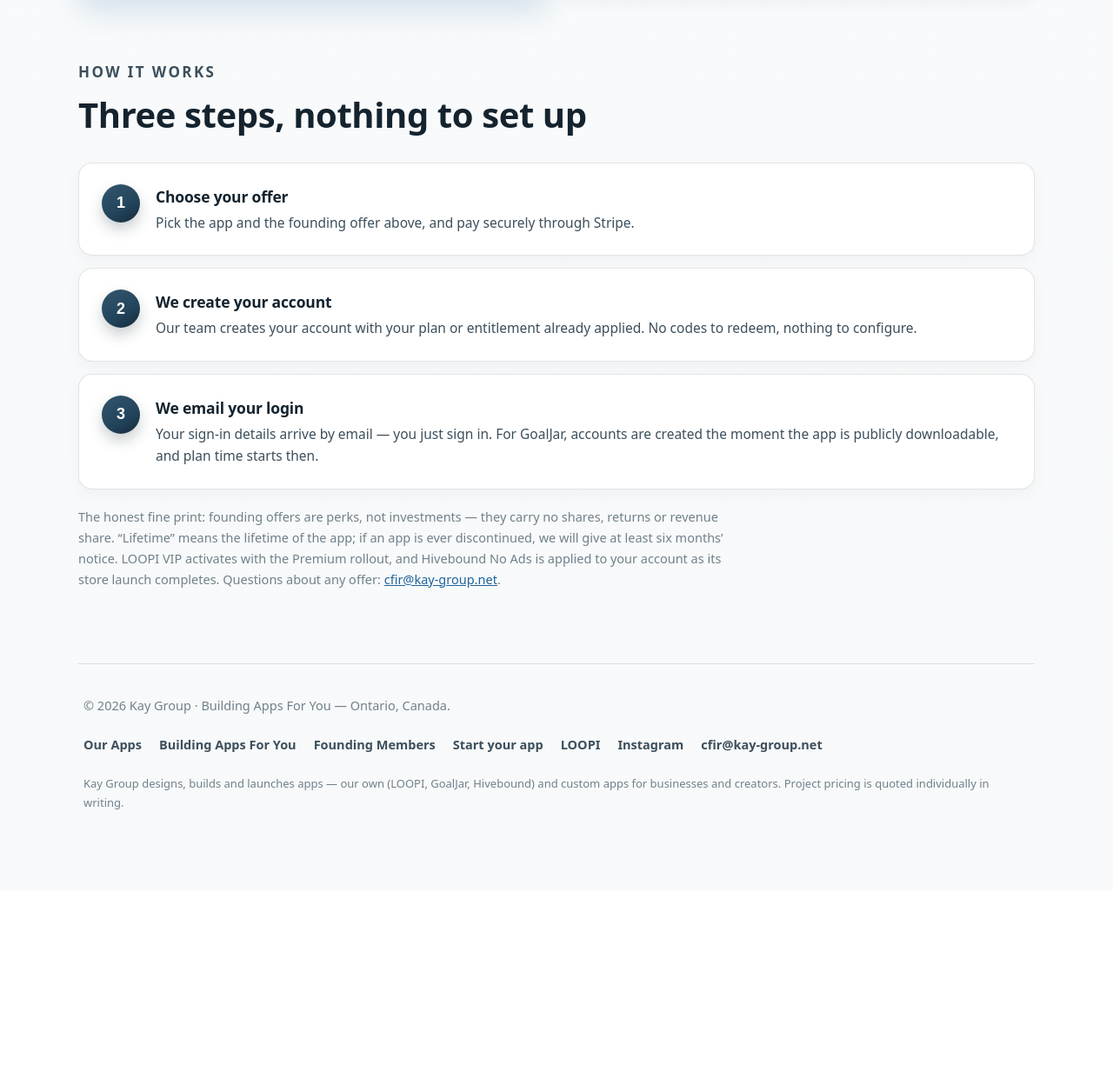
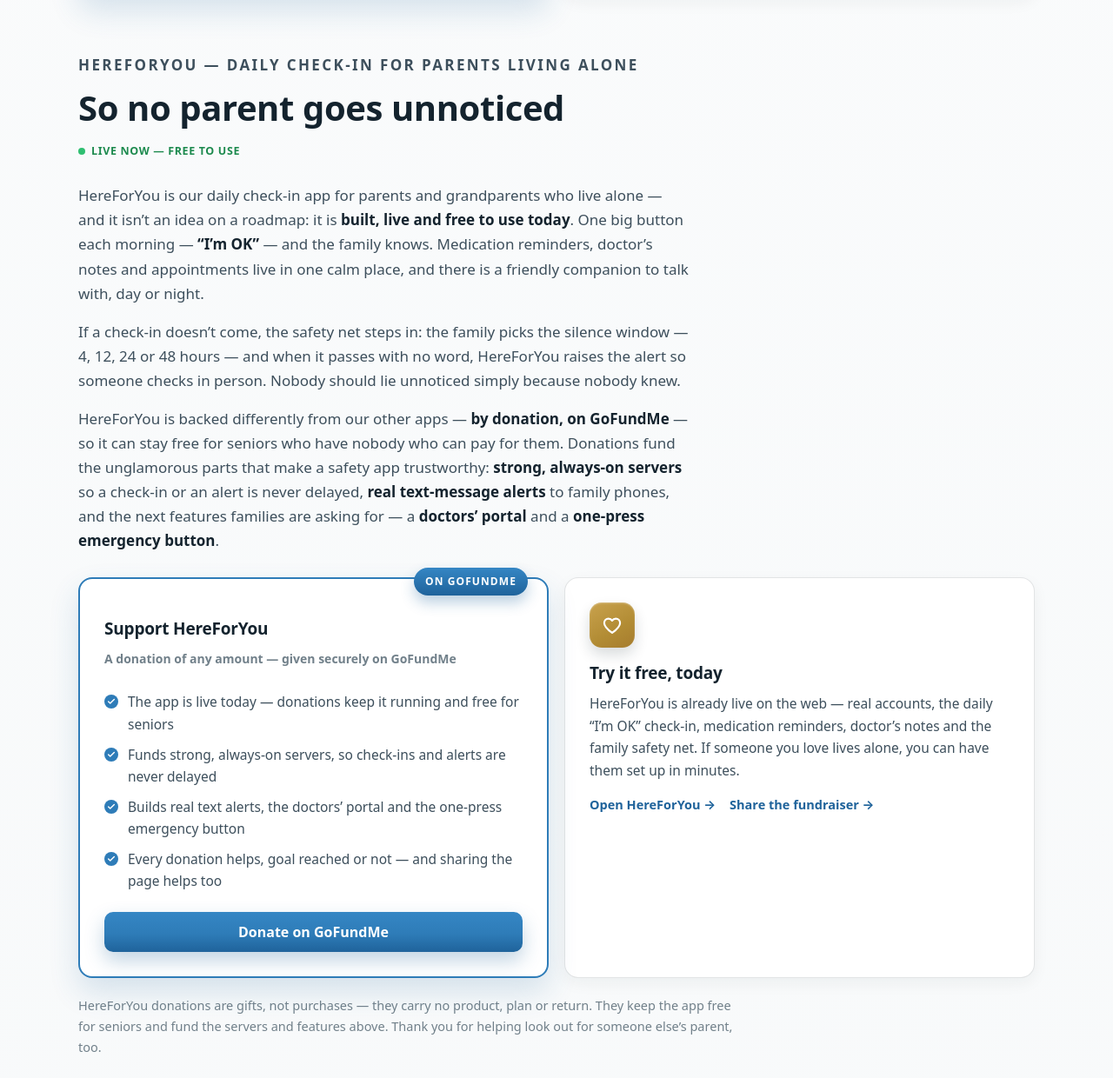
Before and after one commit to KayAviv/loopi-website, a plain HTML site: page founding.html in a window 1280 px wide. Shown: the part 5720-6960 px from the top of the page at 87% size. Before the commit the page ends 6744 px from the top, so only its background shows below. Drawn offline with Linux system fonts and the light colour scheme; a web font is replaced by a local one.

Commit message:
Add HereForYou section with GoFundMe link (founding page + homepage)

```diff
--- a/founding.html
+++ b/founding.html
@@ -3,7 +3,7 @@
 <head>
 <meta charset="UTF-8">
 <meta name="viewport" content="width=device-width, initial-scale=1.0">
-<title>Founding Members — Kay Group | Back LOOPI, GoalJar &amp; Hivebound</title>
+<title>Founding Members — Kay Group | Back LOOPI, GoalJar, Hivebound &amp; HereForYou</title>
 <meta name="description" content="Become a founding member of Kay Group's own apps: GoalJar Premium for two years or for life, LOOPI VIP for life, and Hivebound ad-free forever. We create your account with your plan already applied.">
 <meta name="robots" content="index, follow">
 <link rel="canonical" href="https://www.kay-group.net/founding.html">
@@ -265,6 +265,44 @@
     </div>
   </section>
 
+  <!-- ================= HEREFORYOU ================= -->
+  <section class="app-block" id="hereforyou">
+    <div class="sec-head">
+      <p class="kicker">HereForYou — Daily Check-In for Parents Living Alone</p>
+      <h2>So no parent goes unnoticed</h2>
+      <span class="status live"><i></i> Live now — free to use</span>
+    </div>
+    <div class="story-copy">
+      <p>HereForYou is our daily check-in app for parents and grandparents who live alone — and it isn’t an idea on a roadmap: it is <strong>built, live and free to use today</strong>. One big button each morning — <strong>“I’m OK”</strong> — and the family knows. Medication reminders, doctor’s notes and appointments live in one calm place, and there is a friendly companion to talk with, day or night.</p>
+      <p>If a check-in doesn’t come, the safety net steps in: the family picks the silence window — 4, 12, 24 or 48 hours — and when it passes with no word, HereForYou raises the alert so someone checks in person. Nobody should lie unnoticed simply because nobody knew.</p>
+      <p>HereForYou is backed differently from our other apps — <strong>by donation, on GoFundMe</strong> — so it can stay free for seniors who have nobody who can pay for them. Donations fund the unglamorous parts that make a safety app trustworthy: <strong>strong, always-on servers</strong> so a check-in or an alert is never delayed, <strong>real text-message alerts</strong> to family phones, and the next features families are asking for — a <strong>doctors’ portal</strong> and a <strong>one-press emergency button</strong>.</p>
+    </div>
+    <div class="grid two" style="margin-top:28px">
+      <article class="card offer-card headline">
+        <span class="best-badge">On GoFundMe</span>
+        <h3>Support HereForYou</h3>
+        <p class="per">A donation of any amount — given securely on GoFundMe</p>
+        <ul class="offer-list">
+          <li>The app is live today — donations keep it running and free for seniors</li>
+          <li>Funds strong, always-on servers, so check-ins and alerts are never delayed</li>
+          <li>Builds real text alerts, the doctors’ portal and the one-press emergency button</li>
+          <li>Every donation helps, goal reached or not — and sharing the page helps too</li>
+        </ul>
+        <a class="btn btn-primary" href="https://www.gofundme.com/f/hereforyou-a-daily-checkin-that-watches-over-our-parents" rel="noopener">Donate on GoFundMe</a>
+      </article>
+      <article class="card">
+        <div class="chip gold"><svg viewBox="0 0 24 24" fill="none" stroke="currentColor" stroke-width="2" stroke-linecap="round" stroke-linejoin="round"><path d="M12 20.3C6.9 16.6 3.6 13.4 3.6 9.9 3.6 7.2 5.6 5.2 8.1 5.2c1.6 0 3.1.8 3.9 2.1.8-1.3 2.3-2.1 3.9-2.1 2.5 0 4.5 2 4.5 4.7 0 3.5-3.3 6.7-8.4 10.4z"/></svg></div>
+        <h3>Try it free, today</h3>
+        <p>HereForYou is already live on the web — real accounts, the daily “I’m OK” check-in, medication reminders, doctor’s notes and the family safety net. If someone you love lives alone, you can have them set up in minutes.</p>
+        <div class="pf-links" style="margin-top:14px">
+          <a href="https://hereforyou-15v2.onrender.com" rel="noopener">Open HereForYou →</a>
+          <a href="https://www.gofundme.com/f/hereforyou-a-daily-checkin-that-watches-over-our-parents" rel="noopener">Share the fundraiser →</a>
+        </div>
+      </article>
+    </div>
+    <p class="founding-note">HereForYou donations are gifts, not purchases — they carry no product, plan or return. They keep the app free for seniors and fund the servers and features above. Thank you for helping look out for someone else’s parent, too.</p>
+  </section>
+
   <!-- ================= HOW IT WORKS ================= -->
   <section class="block" id="how">
     <div class="sec-head">
@@ -290,7 +328,7 @@
       <a href="https://www.instagram.com/webuildappsforyou" rel="noopener">Instagram</a>
       <a href="mailto:cfir@kay-group.net">cfir@kay-group.net</a>
     </nav>
-    <p class="fineprint">Kay Group designs, builds and launches apps — our own (LOOPI, GoalJar, Hivebound) and custom apps for businesses and creators. Project pricing is quoted individually in writing.</p>
+    <p class="fineprint">Kay Group designs, builds and launches apps — our own (LOOPI, GoalJar, Hivebound, HereForYou) and custom apps for businesses and creators. Project pricing is quoted individually in writing.</p>
   </footer>
 
 </div>
```
Also changed, not shown: index.html (+18 -1 lines).
